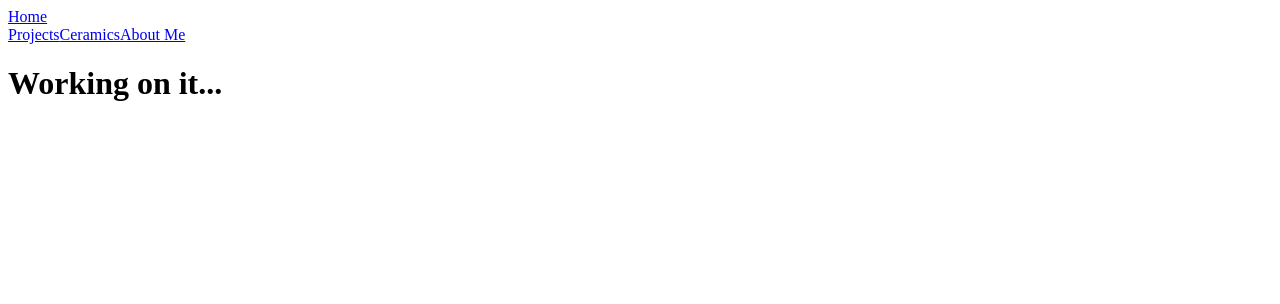
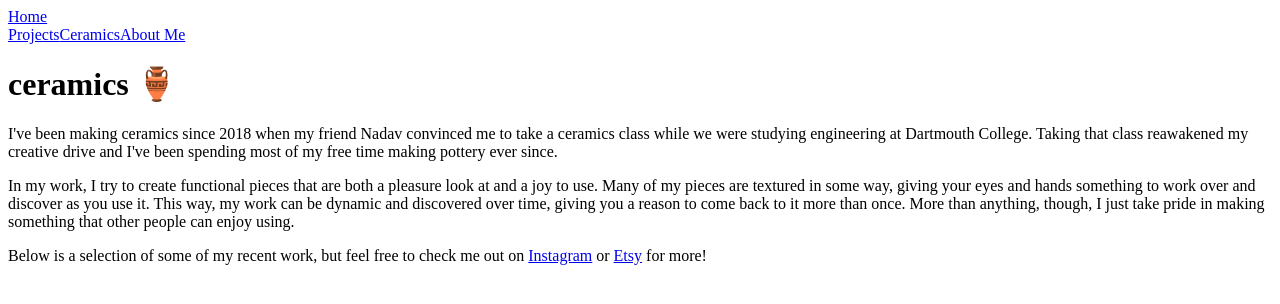
Before and after one commit to Cpt-Catnip/personal-site, a React app: page /ceramics in a window 1280 px wide. Shown: the top 304 px of the page. Built offline with nearby package versions, Linux system fonts and the light colour scheme; the HTML template or start-up script is replaced by a standard one.

Commit message:
adds intro text to ceramics page

```diff
--- a/src/Routes.tsx
+++ b/src/Routes.tsx
@@ -1,6 +1,6 @@
 import React from 'react';
 import { Route, Switch } from 'react-router-dom';
-import { Home, WIP } from './components';
+import { Ceramics, Home, WIP } from './components';
 
 const Routes = () => {
   return (
@@ -10,7 +10,7 @@ const Routes = () => {
       {/* List of CS projects */}
       <Route path="/projects" component={WIP} />
       {/* Embedded insta pics? */}
-      <Route path="/ceramics" component={WIP} />
+      <Route path="/ceramics" component={Ceramics} />
       {/* about me page */}
       <Route path="/about-me" component={WIP} />
     </Switch>
--- /dev/null
+++ b/src/components/Ceramics.tsx
@@ -0,0 +1,36 @@
+import React from 'react';
+import ExternalLink from './ExternalLink';
+
+const Ceramics = () => {
+  const instaURL = 'https://www.instagram.com/badgermoleceramics/';
+  const etsyURL = 'https://www.etsy.com/shop/BadgermoleCeramics';
+  return (
+    <div className="main center">
+      <h1>ceramics 🏺</h1>
+      <p>
+        I&apos;ve been making ceramics since 2018 when my friend Nadav convinced
+        me to take a ceramics class while we were studying engineering at
+        Dartmouth College. Taking that class reawakened my creative drive and
+        I&apos;ve been spending most of my free time making pottery ever since.
+      </p>
+
+      <p>
+        In my work, I try to create functional pieces that are both a pleasure
+        look at and a joy to use. Many of my pieces are textured in some way,
+        giving your eyes and hands something to work over and discover as you
+        use it. This way, my work can be dynamic and discovered over time,
+        giving you a reason to come back to it more than once. More than
+        anything, though, I just take pride in making something that other
+        people can enjoy using.
+      </p>
+
+      <p>
+        Below is a selection of some of my recent work, but feel free to check
+        me out on <ExternalLink displayText="Instagram" link={instaURL} /> or{' '}
+        <ExternalLink displayText="Etsy" link={etsyURL} /> for more!
+      </p>
+    </div>
+  );
+};
+
+export default Ceramics;
--- /dev/null
+++ b/src/components/ExternalLink.tsx
@@ -0,0 +1,21 @@
+import React from 'react';
+
+interface linkProps {
+  displayText: string;
+  link: string;
+}
+
+const ExternalLink = ({ displayText, link }: linkProps) => {
+  return (
+    <a
+      target="_blank"
+      rel="noopener noreferrer"
+      href={link}
+      className="external-link"
+    >
+      {displayText}
+    </a>
+  );
+};
+
+export default ExternalLink;
--- a/src/components/index.ts
+++ b/src/components/index.ts
@@ -2,3 +2,5 @@ export { default as Home } from './Home';
 export { default as Navbar } from './Navbar';
 export { default as WIP } from './WIP';
 export { default as Icon } from './Icon';
+export { default as Ceramics } from './Ceramics';
+export { default as ExternalLink } from './ExternalLink';
```
Also changed, not shown: 1 other file (tests, documents, lock files or other folders).
